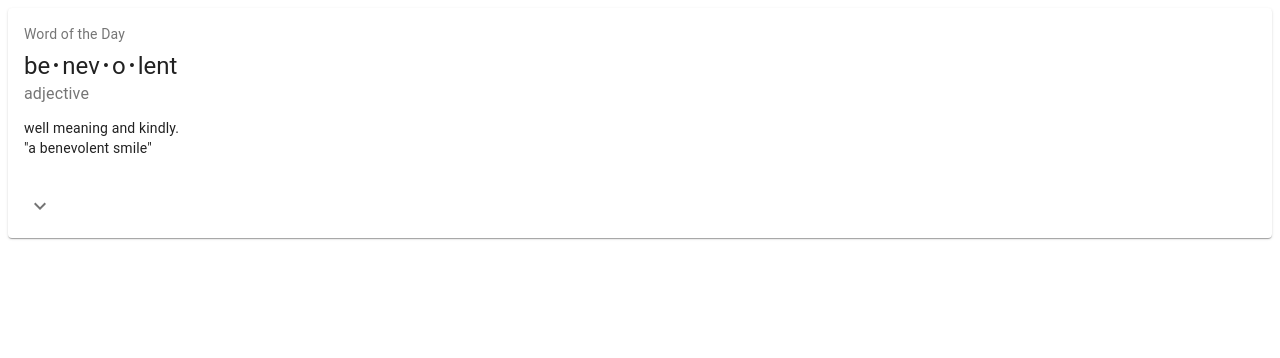
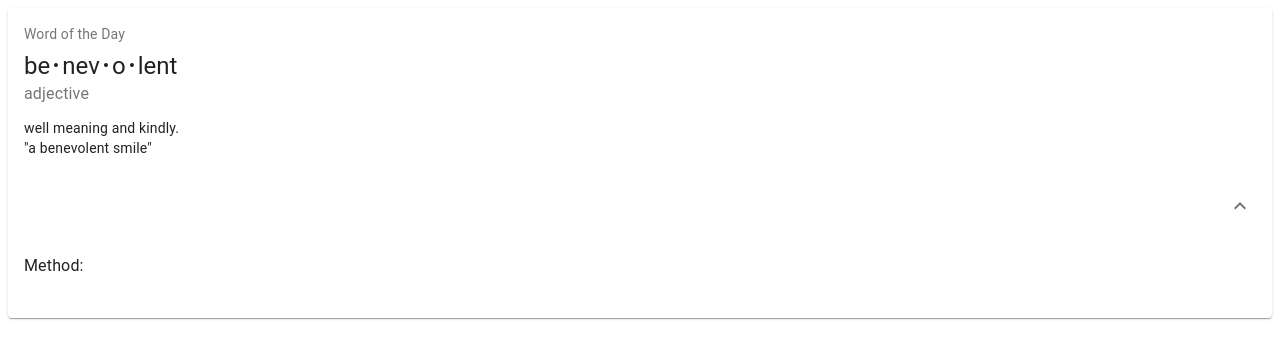
Before and after one commit to Muzyar-rad/card, a React (Create React App) app: page / in a window 1280 px wide. Both pictures are taken after a click on the button "show more". Shown: the top 358 px of the page. Built offline with nearby package versions, Linux system fonts and the light colour scheme; no server answers.

Commit message:
added the moreButton and fixed bugs with material ui

```diff
--- a/src/cardUser.js
+++ b/src/cardUser.js
@@ -1,16 +1,17 @@
 import React, { useState, useEffect } from "react";
 import { makeStyles } from "@material-ui/core/styles";
-import clsx from "clsx";
-import ExpandMoreIcon from "@material-ui/icons/ExpandMore";
 import {
   Card,
   CardActions,
   CardContent,
+  Collapse,
   Typography,
   IconButton,
 } from "@material-ui/core";
+import ExpandMoreIcon from "@material-ui/icons/ExpandMore";
+import clsx from "clsx";
 
-const useStyles = makeStyles({
+const useStyles = makeStyles((theme) => ({
   root: {
     minWidth: 275,
   },
@@ -22,10 +23,20 @@ const useStyles = makeStyles({
   title: {
     fontSize: 14,
   },
+  expand: {
+    transform: "rotate(0deg)",
+    marginLeft: "auto",
+    transition: theme.transitions.create("transform", {
+      duration: theme.transitions.duration.shortest,
+    }),
+  },
+  expandOpen: {
+    transform: "rotate(180deg)",
+  },
   pos: {
     marginBottom: 12,
   },
-});
+}));
 const CardUser = () => {
   const [data, setData] = useState({});
   const [expanded, setExpanded] = React.useState(false);
@@ -79,6 +90,11 @@ const CardUser = () => {
           <ExpandMoreIcon />
         </IconButton>
       </CardActions>
+      <Collapse in={expanded} timeout="auto" unmountOnExit>
+        <CardContent>
+          <Typography paragraph>Method:</Typography>
+        </CardContent>
+      </Collapse>
     </Card>
   );
 };
```
